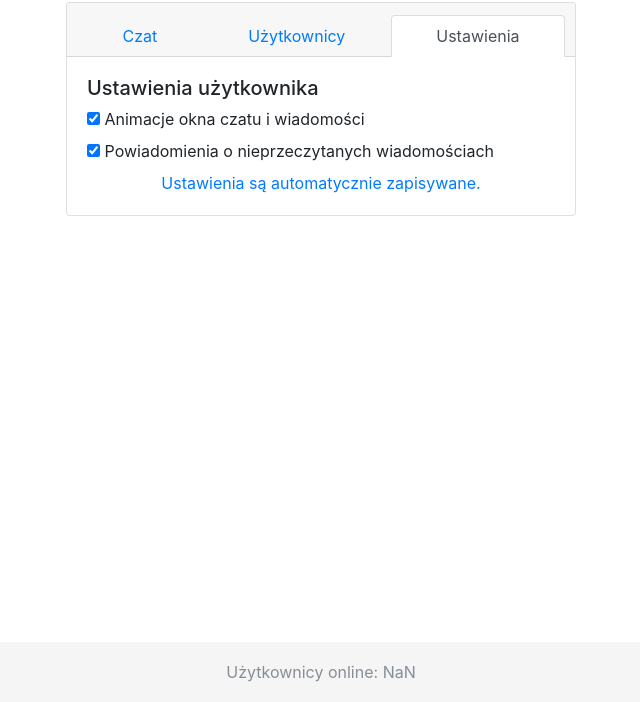
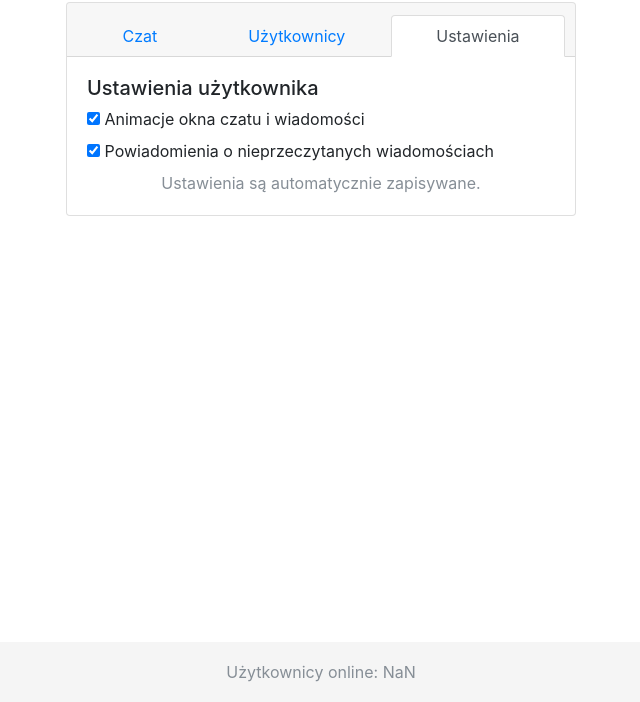
Before and after one commit to Kucharskov/TalkJS, a website built with webpack: page public/index.html in a window 1280 px wide. Both pictures are taken after a click on the tab "Ustawienia". Shown: the part 98-800 px from the top of the page, without its empty margins (319-959 px from the left). Built offline with nearby package versions, Linux system fonts and the light colour scheme; no server answers.

Commit message:
Jendak szary lepszy

```diff
--- a/public/index.html
+++ b/public/index.html
@@ -73,7 +73,7 @@
 										Powiadomienia o nieprzeczytanych wiadomościach
 									</label>
 								</div>
-								<p class="text-primary text-center m-0">Ustawienia są automatycznie zapisywane.</p>
+								<p class="text-secondary text-center m-0">Ustawienia są automatycznie zapisywane.</p>
 							</div>
 						</div>
 					</div>
```
